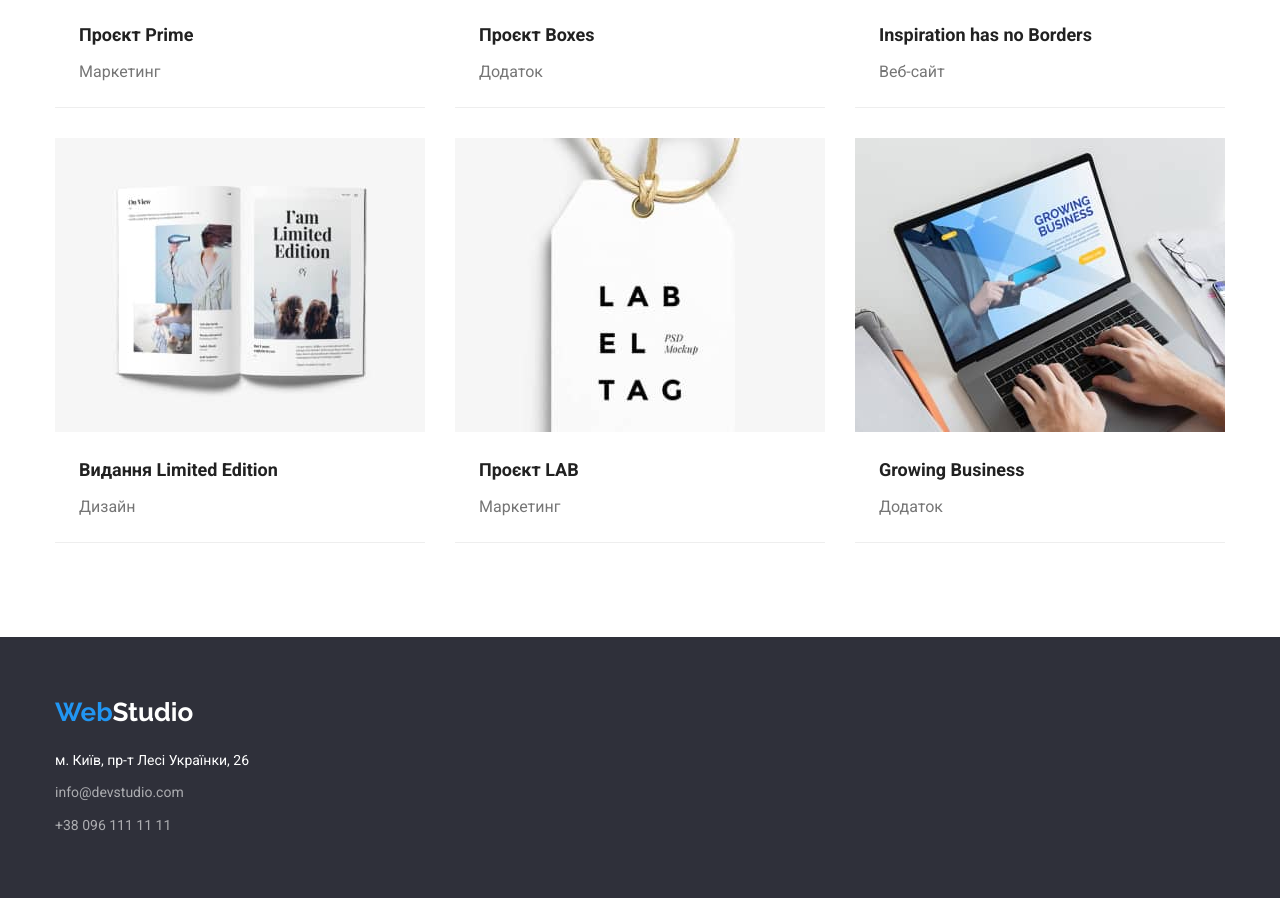
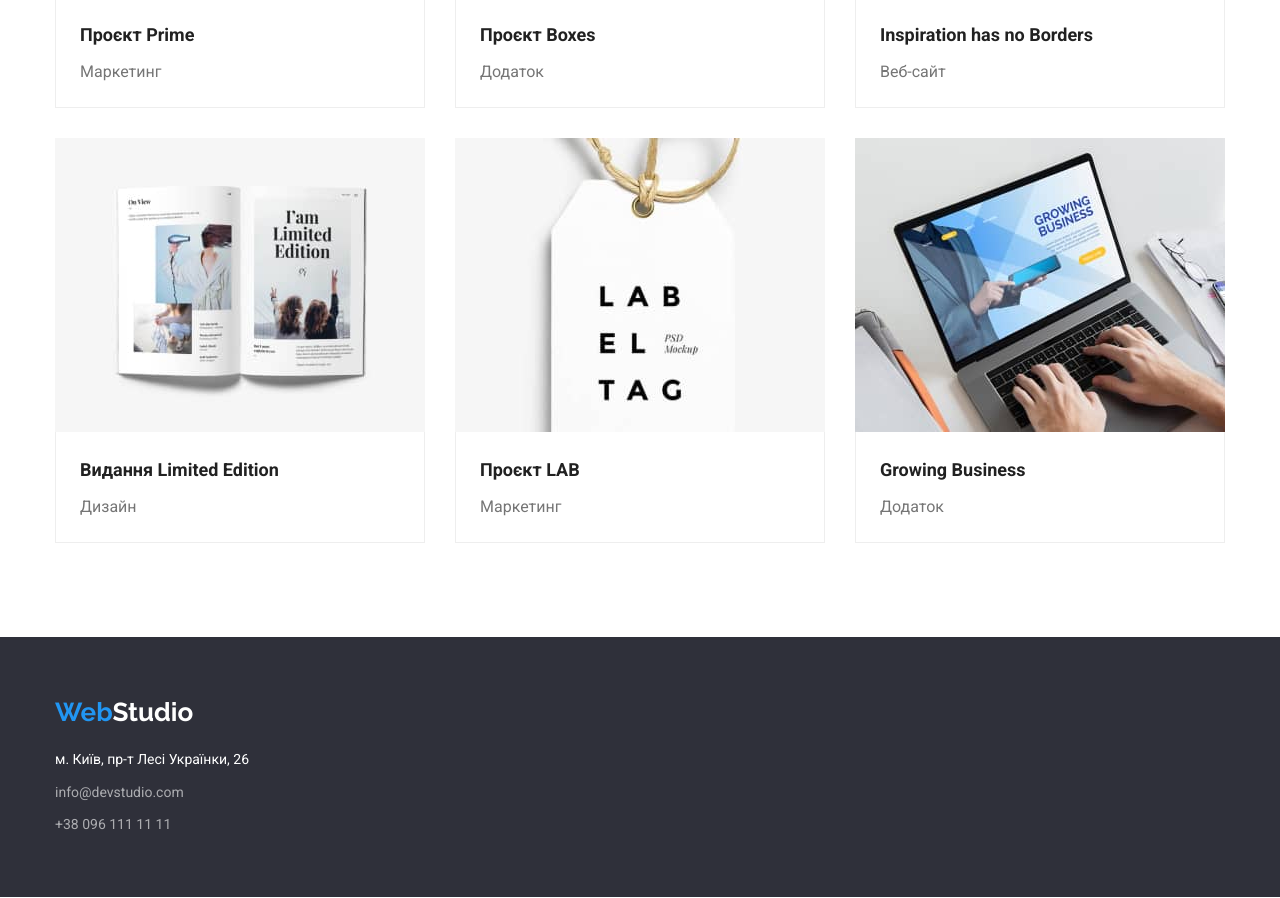
Before and after one commit to ElviraBudna/goit-markup-hw-03, a plain HTML site: page portfolio.html in a window 1280 px wide. Shown: the part 981-1879 px from the top of the page. Drawn offline with nearby package versions, Linux system fonts and the light colour scheme.

Commit message:
виправлення д/з

```diff
--- a/css/styles.css
+++ b/css/styles.css
@@ -45,6 +45,7 @@ img {
 .link {
     text-decoration: none;
     font-style: normal;
+    display: block;
 }
 
 /*container*/
@@ -64,8 +65,6 @@ img {
 
 .page-header {
     border-bottom: 1px solid #ECECEC;
-    padding-top: 24px;
-    padding-bottom: 25px;
 
     font-weight: 500;
     font-size: 14px;
@@ -86,6 +85,11 @@ img {
     color: #000000;
 }
 
+.logo-header{
+    padding-top: 24px;
+    padding-bottom: 25px;
+}
+
 /*nav*/
 .nav {
     display: flex;
@@ -99,6 +103,7 @@ img {
 
 .nav-link {
     color: currentColor;
+    padding: 32px 0;
 }
 
 .nav-link:hover,
@@ -122,6 +127,7 @@ img {
 
 .contacts-link {
     color: var(--primery-text-color);
+    padding: 32px 0;
 }
 
 .contacts-link:hover,
@@ -357,30 +363,19 @@ img {
 .cards-list {
     display: flex;
     flex-wrap: wrap;
-
+    margin-right: -30px;
+    margin-bottom: -30px;
 }
 
 .cards-item {
     margin-right: 30px;
     margin-bottom: 30px;
-
-    border-bottom: 1px solid #EEEEEE;
-}
-
-.cards-item:nth-child(3n) {
-    margin-right: 0;
-}
-
-.cards-item:nth-last-child(-n + 3) {
-    margin-bottom: 0;
-}
-
-.cards-item:hover {
-    background-color: var(--background-color-secondary);
 }
 
 .container-cards {
     padding: 20px 24px 20px 24px;
+    border: 1px solid #EEEEEE;
+    border-top: none;
 }
 
 .cards-title {
```
Also changed, not shown: index.html (+1 -1 lines).
